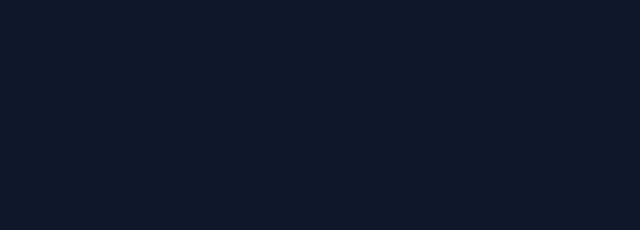
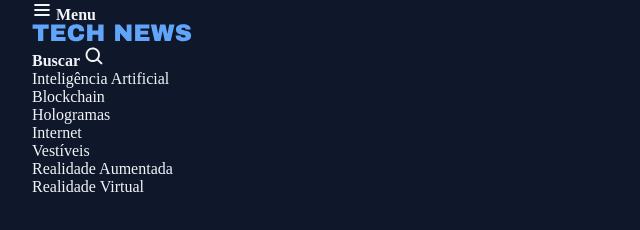
Before and after one commit to DiegoF83/Projeto-de-Noticias, a plain HTML site: page index.html in a window 1280 px wide. Shown: the whole page, without its empty margins (0-640 px from the left). Drawn offline with Linux system fonts and the light colour scheme.

Commit message:
criando o header da aplicação

```diff
--- /dev/null
+++ b/header.css
@@ -0,0 +1,25 @@
+#primary {
+  padding-block: 20px;
+
+  div {
+    display: flex;
+    align-items: center;
+    gap: 8px;
+  }
+
+  /* nesting css */
+  div:nth-child(2) {
+    margin-inline: auto;
+  }
+
+  div:nth-child(3) {
+    justify-self: end;
+  }
+}
+
+#secondary {
+  padding-block: 14px;
+  border: solid 1px var(--stroke-color);
+  border-inline: none;
+  justify-content: space-between;
+}
--- a/index.html
+++ b/index.html
@@ -13,9 +13,32 @@
 </head>
 
 <body>
-  <h1></h1>
-  <h2></h2>
+  <header class="container">
+    <nav id="primary" class="grid grid-flow-col">
+      <div>
+        <img src="assets/icons/List.svg" alt="icone de menu">
+        <strong>Menu</strong>
+      </div>
 
-  <a href="#"></a>
+      <div>
+        <img src="assets/logo.svg" alt="TechNews logo">
+      </div>
+
+      <div>
+        <strong>Buscar</strong>
+        <img src="assets/icons/MagnifyingGlass.svg" alt="icone de lupa para pesquisa">
+      </div>
+    </nav>
+
+    <nav id="secondary" class="grid grid-flow-col">
+      <a href="#">Inteligência Artificial</a>
+      <a href="#">Blockchain</a>
+      <a href="#">Hologramas</a>
+      <a href="#">Internet</a>
+      <a href="#">Vestíveis</a>
+      <a href="#">Realidade Aumentada</a>
+      <a href="#">Realidade  Virtual</a>
+    </nav>
+  </header>
 </body>
 </html>
--- a/styles/global.css
+++ b/styles/global.css
@@ -39,3 +39,18 @@ a:hover {
 h1, h2, h3 {
   font: inherit;
 }
+
+.container {
+  max-width: 1280px;
+  padding-inline: 32px;
+  margin-inline: auto;
+}
+
+/*utility-first*/
+.grid {
+  display: grid;
+}
+
+.grid-flow-col {
+  grid-auto-columns: column;
+}
--- a/styles/index.css
+++ b/styles/index.css
@@ -1 +1,2 @@
 @import url(global.css);
+@import url(header.css);
```
